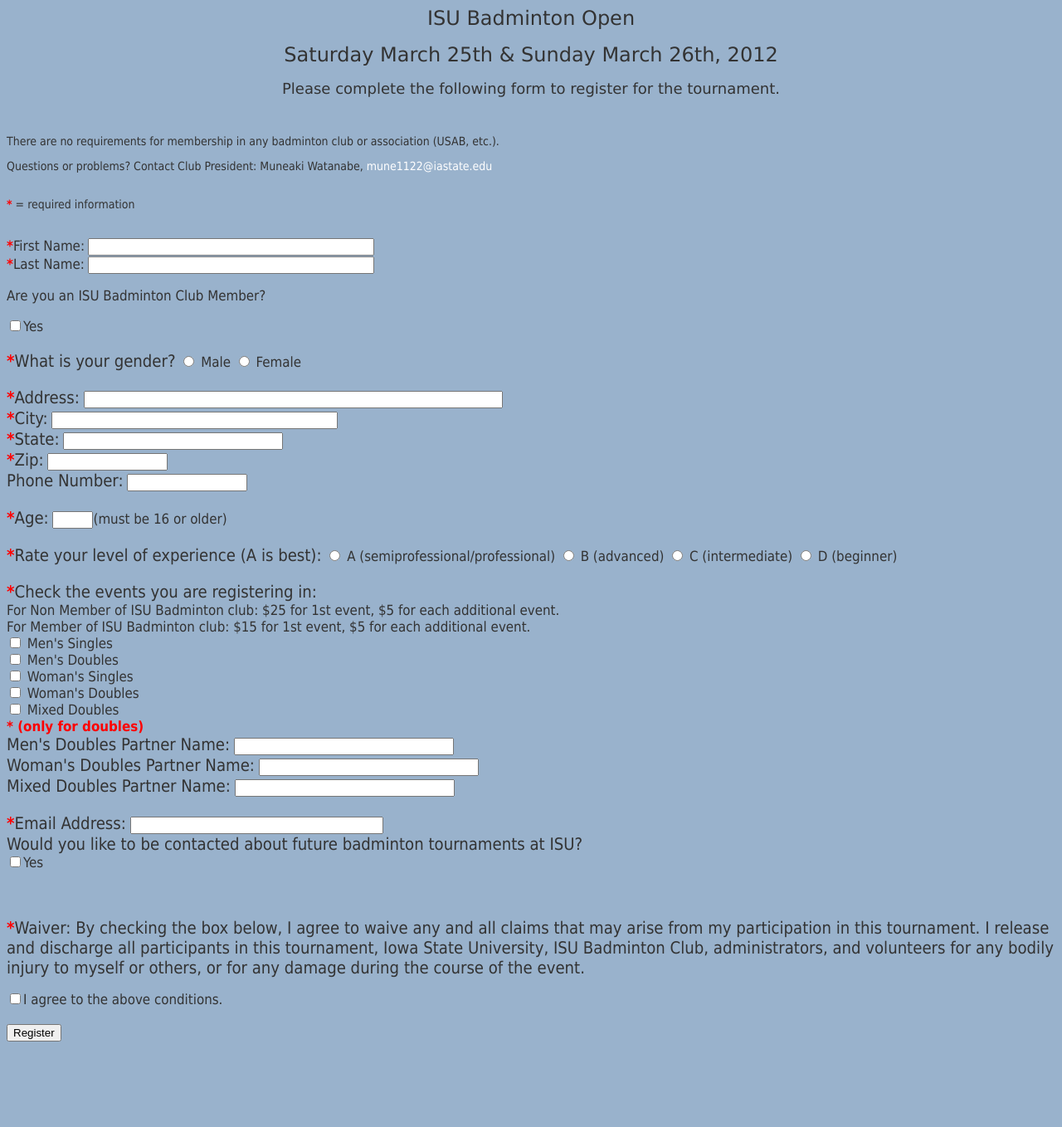
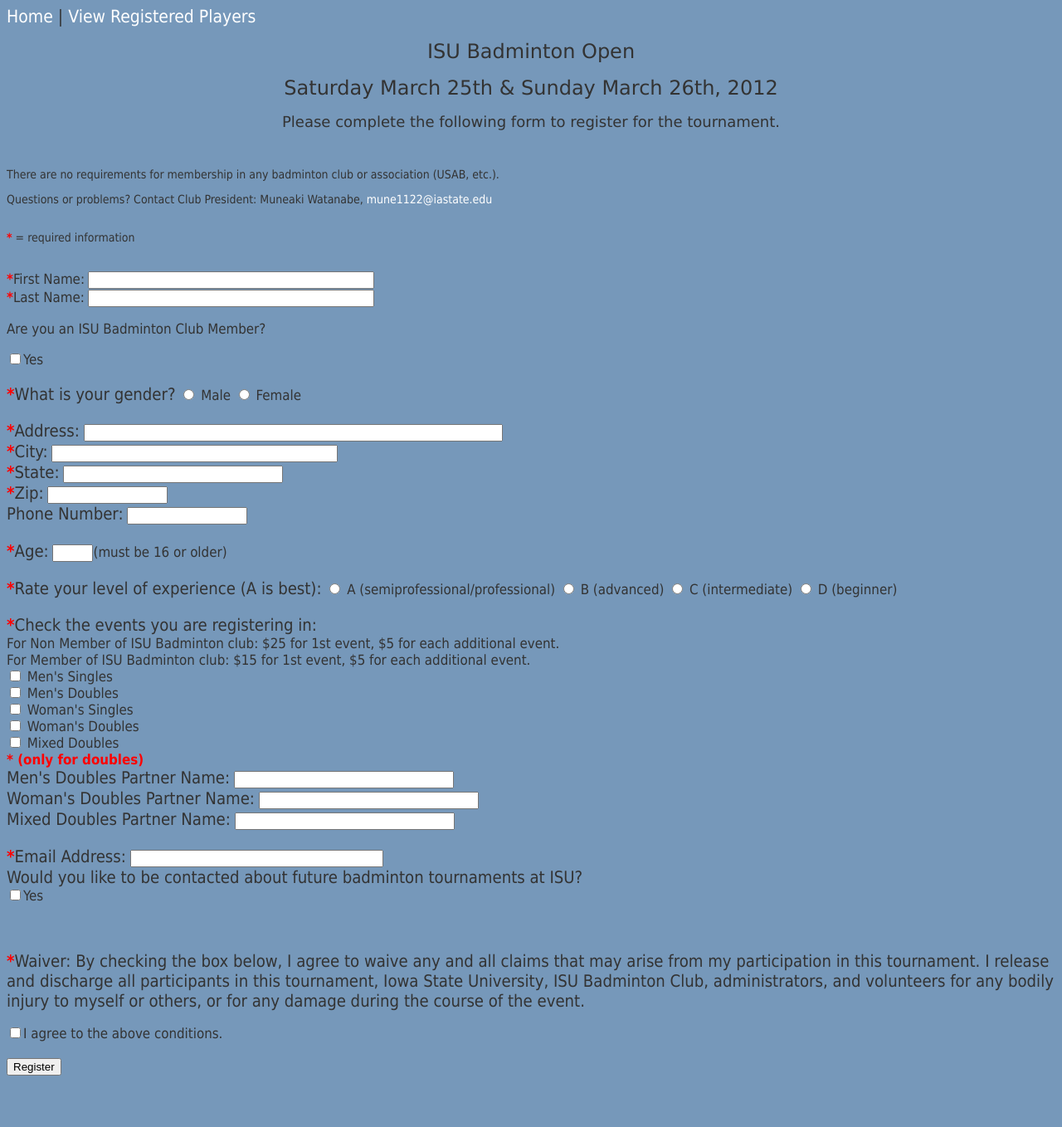
Before and after one commit to firefly2442/badminton_registration, a PHP site: page /register.php in a window 1280 px wide. Shown: the whole page at 83% size. Before the commit the page ends 1255 px from the top, so only its background shows below. Run offline with PHP 8.4, Linux system fonts and the light colour scheme.

Commit message:
add breadcrumbs

```diff
--- a/admin.php
+++ b/admin.php
@@ -42,6 +42,10 @@ if (isset($_POST['id']) && isset($_POST['checked']))
 
 </head>
 <body>
+
+<div id="breadcrumb">
+<a href="index.php">Home</a> | <a href="view_registered.php">View Registered Players</a>
+</div>
 
 <script>
 //http://api.jquery.com/change/
--- a/authenticate.php
+++ b/authenticate.php
@@ -19,6 +19,11 @@ $status = $_GET['status'];
 	<link rel="stylesheet" href="css/style.css" type="text/css" />
 </head>
 <body>
+
+<div id="breadcrumb">
+<a href="index.php">Home</a> | <a href="view_registered.php">View Registered Players</a>
+</div>
+
 <center>
 <h1>Admin Login</h1>
 <h3>Please login with the required password.</h3>
--- a/css/style.css
+++ b/css/style.css
@@ -15,7 +15,7 @@ tr.row1 {
 }
 body {
 	font: 14px tahoma, verdana, arial, sans-serif;
-	background-color: #99B2CC;
+	background-color: #7698BA;
 	color: #333333;
 }
 h1 {
@@ -64,3 +64,7 @@ table {
 	color: red;
 	font-size: 150%;
 }
+
+#breadcrumb {
+	font-size: 150%;
+}
--- a/index.php
+++ b/index.php
@@ -15,7 +15,8 @@
 <big>
 <ul>
 	<li><a href="./register.php">Register for Tournament</a></li>
-	<li><a href="./view_registered.php">See who else is currently registered</a></li>
+	<li><a href="./view_registered.php">See who is currently registered for the tournament</a></li>
+	<li><a href="http://www.stuorg.iastate.edu/badminton/">ISU Badminton Website</a></li>
 	<li><a href="./admin.php">Administration</a></li>
 </ul>
 </big>
--- a/register.php
+++ b/register.php
@@ -6,6 +6,10 @@
 	<link rel="stylesheet" href="css/style.css" type="text/css" />
 </head>
 <body>
+
+<div id="breadcrumb">
+<a href="index.php">Home</a> | <a href="view_registered.php">View Registered Players</a>
+</div>
 
 <?php
 
--- a/view_registered.php
+++ b/view_registered.php
@@ -14,6 +14,10 @@ mysql_select_db($db_name) or die("Error selecting database.");
 	<link rel="stylesheet" href="css/style.css" type="text/css" />
 </head>
 <body>
+
+<div id="breadcrumb">
+<a href="index.php">Home</a> | <a href="register.php">Register for Tournament</a>
+</div>
 
 <h1>Registered for Tournament</h1>
 <center><big>Not registered?  <a href="register.php">Click here.</a></big></center>
```
